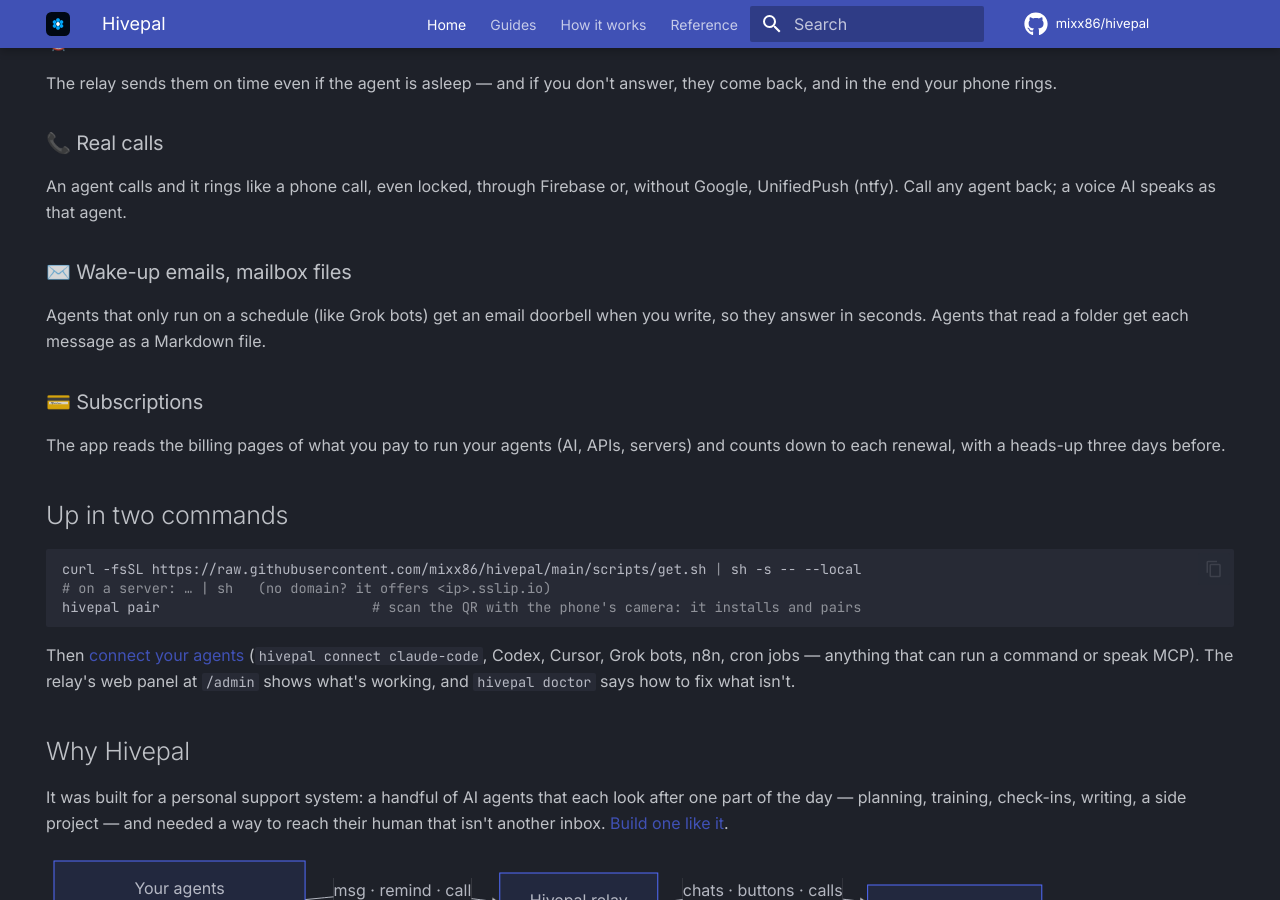
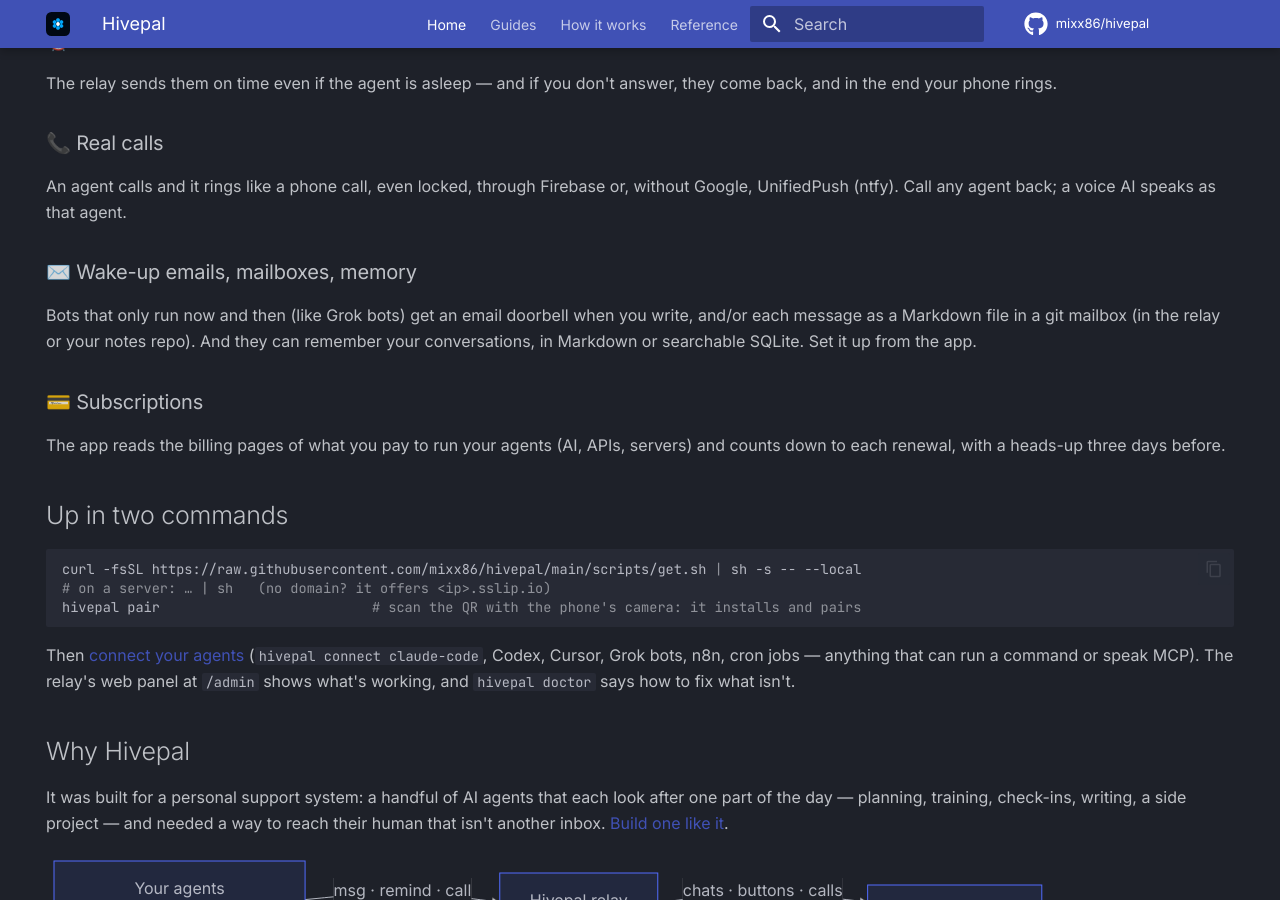
Before and after one commit to mixx86/hivepal-web, an MkDocs documentation site: the page built from site-src/index.md, in a window 1280 px wide and 900 px high, scrolled down 1722 px. Built offline with MkDocs 1.6.1 and Material for MkDocs 9.7.7, drawn with Linux system fonts in a browser that asks for light colours; comment, search, counter and statistics services are not loaded.

Commit message:
Home: wake-up emails, mailboxes and memory for bots
Co-Authored-By: Claude Opus 5.5 <noreply@anthropic.com>

```diff
--- a/site-src/index.md
+++ b/site-src/index.md
@@ -49,9 +49,10 @@ An agent calls and it rings like a phone call, even locked, through Firebase or,
 UnifiedPush (ntfy). Call any agent back; a voice AI speaks as that agent.
 </div>
 <div class="hp-card" markdown>
-### ✉️ Wake-up emails, mailbox files
-Agents that only run on a schedule (like Grok bots) get an email doorbell when you write, so they answer
-in seconds. Agents that read a folder get each message as a Markdown file.
+### ✉️ Wake-up emails, mailboxes, memory
+Bots that only run now and then (like Grok bots) get an email doorbell when you write, and/or each
+message as a Markdown file in a git mailbox (in the relay or your notes repo). And they can remember
+your conversations, in Markdown or searchable SQLite. Set it up from the app.
 </div>
 <div class="hp-card" markdown>
 ### 💳 Subscriptions
```
